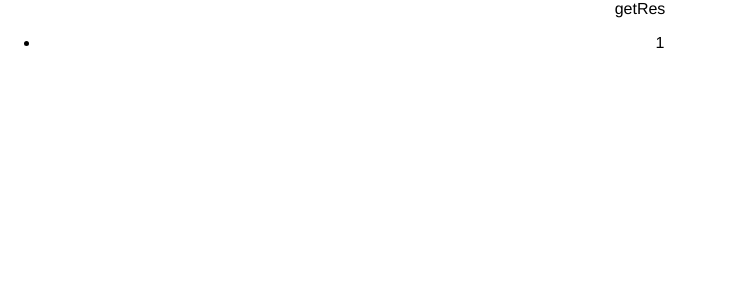
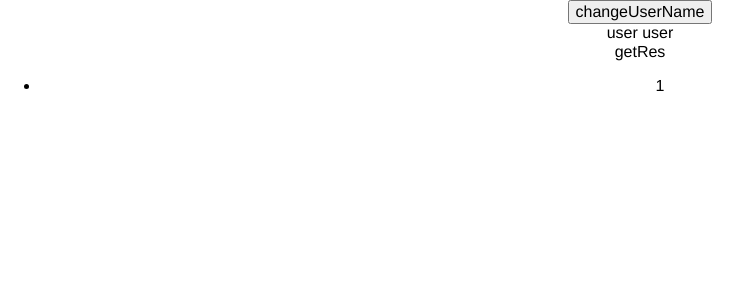
Before and after one commit to tianfanfan/vue3-vite-ts, a Vue app: page / in a window 1280 px wide. Shown: the top 300 px of the page, without its empty margins (0-751 px from the left). Built offline with nearby package versions, Linux system fonts and the light colour scheme.

Commit message:
feat 来试试 toRow ，可以消除数据响应式。

```diff
--- a/src/App.vue
+++ b/src/App.vue
@@ -1,14 +1,27 @@
 <template>
-  <SetupDemo />
+  <div>
+    <button @click="changeUserName">changeUserName</button>
+    <SetupDemo :user="user" />
+  </div>
 </template>
 
 <script lang="ts">
-import { defineComponent } from "vue";
+import { defineComponent, ref } from "vue";
 import SetupDemo from "./components/SetupDemo.vue";
 export default defineComponent({
   name: "App",
   components: {
     SetupDemo,
+  },
+  setup: () => {
+    const user = ref("user");
+    const changeUserName = () => {
+      user.value = user.value + "1";
+    };
+    return {
+      user,
+      changeUserName,
+    };
   },
 });
 </script>
--- a/src/components/SetupDemo.vue
+++ b/src/components/SetupDemo.vue
@@ -1,43 +1,54 @@
 <template>
-  <div @click="getUserRepositories">getRes</div>
-  <ul>
-    <li v-for="item in repositories" :key="`${item}`">
-      {{ item.a }}
-    </li>
-  </ul>
+  <div>
+    {{ users }}
+    {{ user }}
+    <div @click="getUsertasks">getRes</div>
+    <ul>
+      <li v-for="item in tasks" :key="`${item}`">
+        {{ item.content }}
+      </li>
+    </ul>
+  </div>
 </template>
 
 <script lang="ts">
 import _ from "lodash";
-import { defineComponent, onMounted, ref } from "vue";
+import { defineComponent, onMounted, ref, toRaw, toRefs } from "vue";
+
+type Task = {
+  content: string;
+};
+
 export default defineComponent({
   name: "SetupDemo",
+  props: {
+    user: {
+      type: String,
+      required: true,
+    },
+  },
+  setup: (props) => {
+    let tasks = ref<Task[]>([]);
 
-  setup: (props) => {
-    let repositories = ref<
-      {
-        a: number;
-      }[]
-    >([]);
+    const { user } = toRaw(props);
 
-    const getUserRepositories = async () => {
+    const getUsertasks = async () => {
       await new Promise((resolve) => {
         setTimeout(() => {
           resolve(1);
         }, 3000);
       });
-      repositories.value = [{ a: 1 }];
+      tasks.value = [{ content: "1" }];
     };
 
-    onMounted(getUserRepositories); // 在 `mounted` 时调用 `getUserRepositories`
+    onMounted(getUsertasks); // 在 `mounted` 时调用 `getUsertasks`
 
     return {
-      repositories,
-      getUserRepositories,
+      tasks,
+      // 因为 prop 使用了 user 的名字，这里得换个单词
+      users: user,
+      getUsertasks,
     };
-  },
-  data() {
-    return {};
   },
   methods: {},
 });
```
